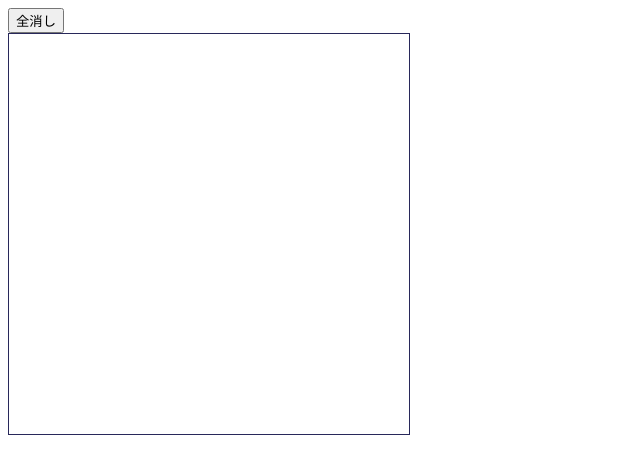
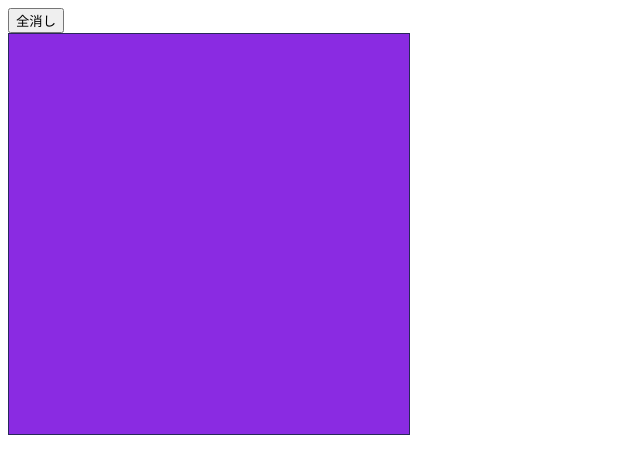
Before and after one commit to MTsky999/20220623, a website built with Parcel: page index.html in a window 1280 px wide. Shown: the whole page, without its empty margins (0-640 px from the left). Built offline with nearby package versions, Linux system fonts and the light colour scheme.

Commit message:
return to basic

```diff
--- a/src/index.js
+++ b/src/index.js
@@ -41,4 +41,5 @@ function draw(x, y) {
   context.lineWidth = 5;
   context.lineTo(x, y);
   context.stroke();
+  context.strokeStyle = "#28285A";
 }
--- a/src/styles.css
+++ b/src/styles.css
@@ -1,3 +1,7 @@
 body {
   overflow: hidden;
 }
+
+#draw-area {
+  background-color: blueviolet;
+}
```
